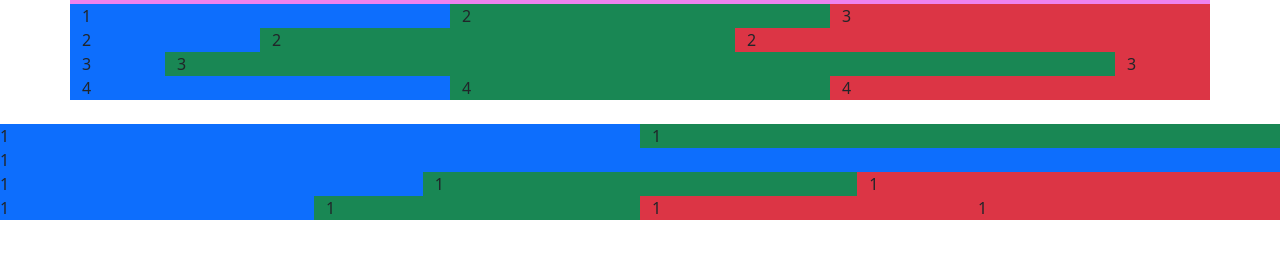
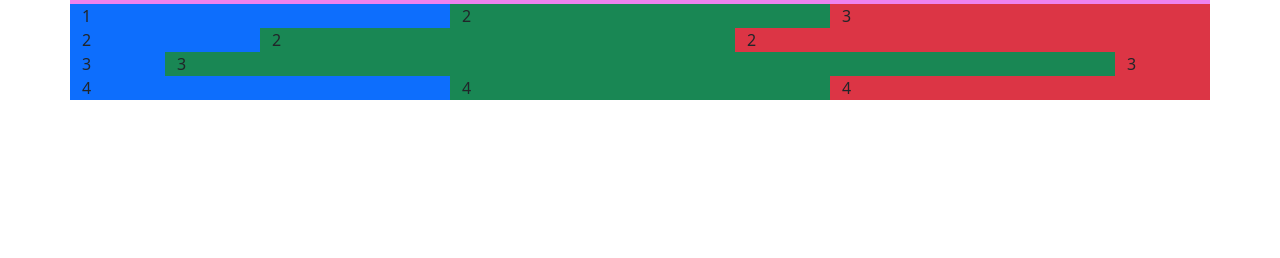
Before and after one commit to Riicardo9/generation_bootcamp, a plain HTML site: page bootstrap/index.html in a window 1280 px wide. Shown: the part 76-334 px from the top of the page. Drawn offline with nearby package versions, Linux system fonts and the light colour scheme.

Commit message:
Correccion bootstrap

```diff
--- a/bootstrap/index.html
+++ b/bootstrap/index.html
@@ -38,43 +38,7 @@
             <div class="col-xl col-md-2 col-sm-6 bg-success">4</div>
             <div class="col-xl col-md-5 col-sm-6 bg-danger">4</div>
         </div>
-
-
-
-
         <br>
-    </div>
-
-    <div class="row">
-        <div class="col-xl col-md-4 col-sm-4 bg-primary">1</div>
-        <div class="col-xl col-md-4 col-sm-4.5 bg-success">1</div>
-
-    </div>
-    <div class="row">
-        <div class="col-xl col-md-9 col-sm-9 bg-primary">1</div>
-
-    </div>
-    <div class="row">
-        <div class="col-xl col-md-3 col-sm-3 bg-primary">1</div>
-        <div class="col-xl col-md-3 col-sm-3 bg-success">1</div>
-        <div class="col-xl col-md-3 col-sm-3 bg-danger">1</div>
-    </div>
-    <div class="row">
-        <div class="col-xl col-md-2 col-sm-2 bg-primary">1</div>
-        <div class="col-xl col-md-2 col-sm-2 bg-success">1</div>
-        <div class="col-xl col-md-2 col-sm-2 bg-danger">1</div>
-        <div class="col-xl col-md-2 col-sm-2 bg-danger">1</div>
-    </div>
-
-
-
-
-    <div>
-
-
-
-
-
     </div>
 
 </body>
```
Also changed, not shown: bootstrap/ejercicio1.html (added, +38 -0 lines).
